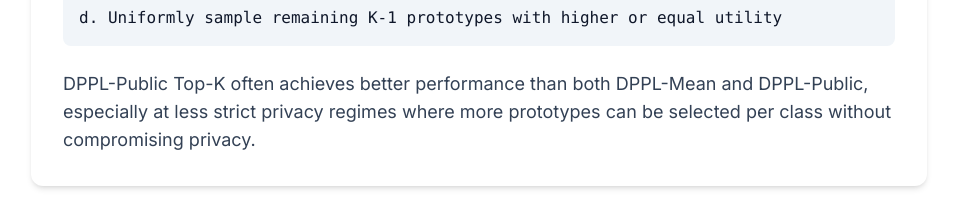
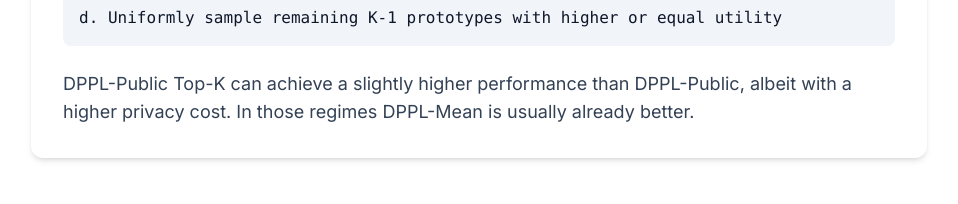
Before and after one commit to dwahdany/dppl, a Next.js app: page /method in a window 1280 px wide. Shown: the part 4273-4477 px from the top of the page, without its empty margins (161-1119 px from the left). Built offline with nearby package versions, Linux system fonts and the light colour scheme.

Commit message:
fix: dppl public wrong text

```diff
--- a/src/app/method/page.tsx
+++ b/src/app/method/page.tsx
@@ -163,7 +163,7 @@ export default function MethodPage() {
             </div>
 
             <p className="text-lg text-slate-700">
-              DPPL-Public Top-K often achieves better performance than both DPPL-Mean and DPPL-Public, especially at less strict privacy regimes where more prototypes can be selected per class without compromising privacy.
+                DPPL-Public Top-K can achieve a slightly higher performance than DPPL-Public, albeit with a higher privacy cost. In those regimes DPPL-Mean is usually already better.
             </p>
           </div>
         </section>
```
